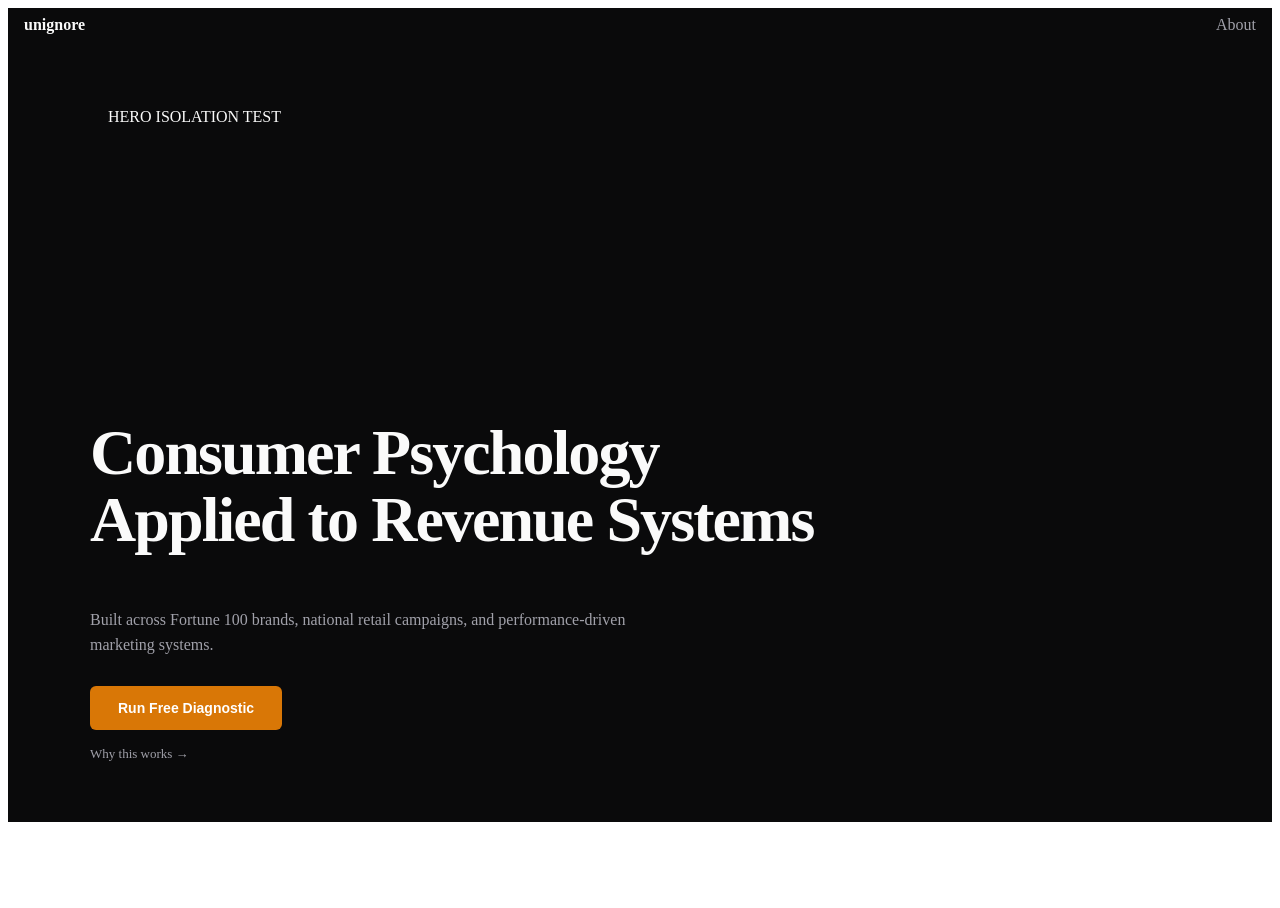
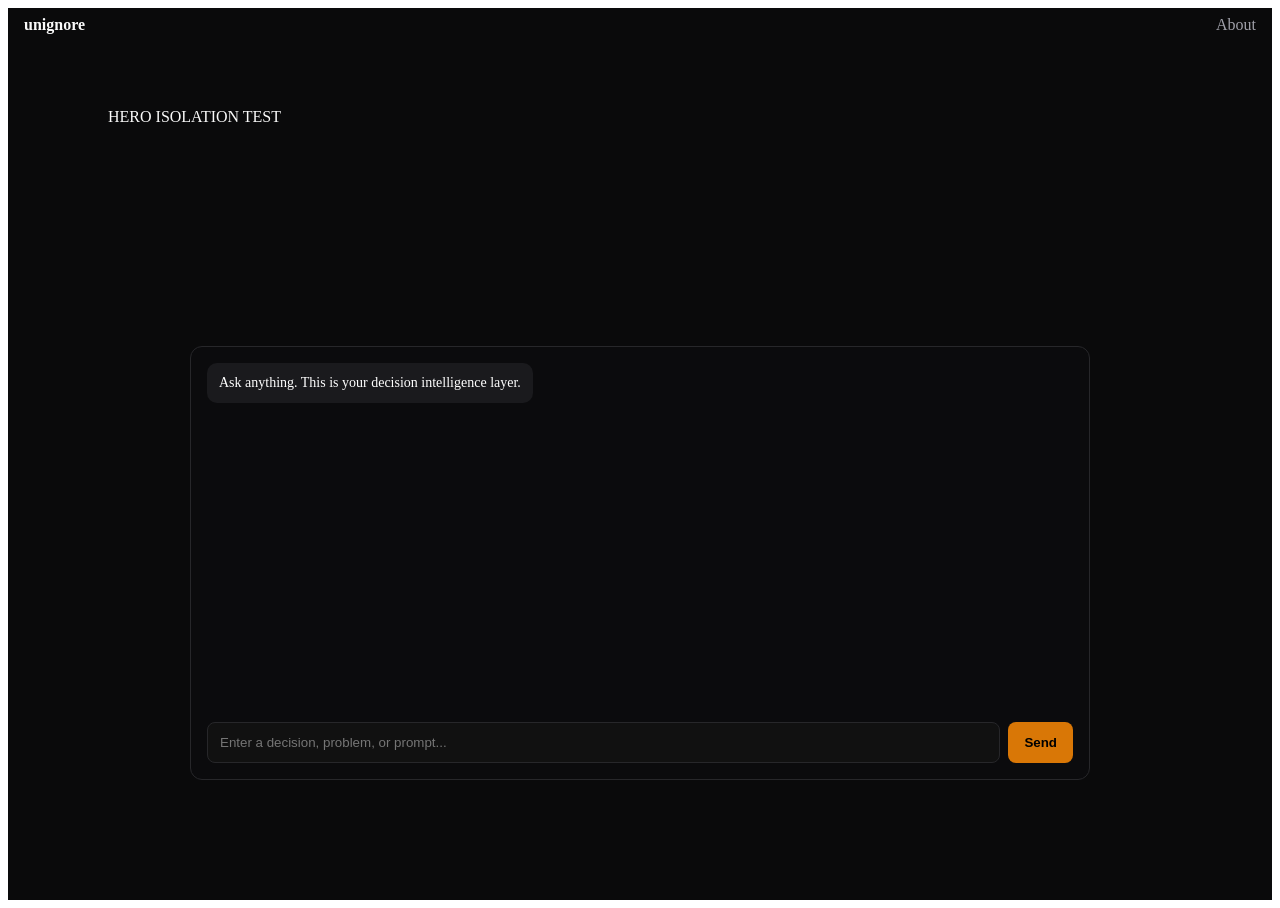
Before and after one commit to Stanisthename/unignore, a Next.js app: page / in a window 1280 px wide. Before the commit the page ends 830 px from the top, so only its background shows below. Built offline with nearby package versions, Linux system fonts and the light colour scheme.

Commit message:
Update Hero.js

```diff
--- a/components/home/Hero.js
+++ b/components/home/Hero.js
@@ -1,58 +1,101 @@
+"use client";
+
+import { useState } from "react";
 import { C } from "../data/constants";
 
 export default function Hero() {
+  const [input, setInput] = useState("");
+  const [messages, setMessages] = useState([
+    {
+      role: "assistant",
+      content: "Ask anything. This is your decision intelligence layer."
+    }
+  ]);
+
+  function handleSubmit() {
+    if (!input.trim()) return;
+
+    const newMessages = [
+      ...messages,
+      { role: "user", content: input },
+      {
+        role: "assistant",
+        content:
+          "This is a placeholder response. Next step is API integration."
+      }
+    ];
+
+    setMessages(newMessages);
+    setInput("");
+  }
+
   return (
-    <section style={{ padding: "140px 40px 60px", maxWidth: 1100, margin: "0 auto" }}>
+    <section style={{ maxWidth: 900, margin: "0 auto", padding: "120px 24px" }}>
 
-      <h1 style={{
-        fontSize: "clamp(36px, 6vw, 64px)",
-        fontWeight: 700,
-        lineHeight: 1.05,
-        letterSpacing: "-0.03em"
-      }}>
-        Consumer Psychology<br />
-        Applied to Revenue Systems
-      </h1>
+      {/* CHAT WINDOW */}
+      <div
+        style={{
+          border: `1px solid ${C.border}`,
+          borderRadius: 12,
+          padding: 16,
+          minHeight: 400,
+          display: "flex",
+          flexDirection: "column",
+          gap: 12,
+          background: "#0B0B0D"
+        }}
+      >
+        <div style={{ flex: 1, overflowY: "auto", display: "flex", flexDirection: "column", gap: 10 }}>
+          {messages.map((m, i) => (
+            <div
+              key={i}
+              style={{
+                alignSelf: m.role === "user" ? "flex-end" : "flex-start",
+                background: m.role === "user" ? C.amber : "#1A1A1D",
+                color: "#fff",
+                padding: "10px 12px",
+                borderRadius: 10,
+                maxWidth: "75%",
+                fontSize: 14,
+                lineHeight: 1.4
+              }}
+            >
+              {m.content}
+            </div>
+          ))}
+        </div>
 
-      <p style={{
-        color: C.muted,
-        maxWidth: 560,
-        marginTop: 16,
-        fontSize: 16,
-        lineHeight: 1.6
-      }}>
-        Built across Fortune 100 brands, national retail campaigns, and performance-driven marketing systems.
-      </p>
+        {/* INPUT */}
+        <div style={{ display: "flex", gap: 8 }}>
+          <input
+            value={input}
+            onChange={(e) => setInput(e.target.value)}
+            placeholder="Enter a decision, problem, or prompt..."
+            style={{
+              flex: 1,
+              padding: 12,
+              borderRadius: 8,
+              border: `1px solid ${C.border}`,
+              background: "#111",
+              color: "#fff"
+            }}
+          />
 
-      {/* PRIMARY CTA */}
-      <div style={{ marginTop: 28 }}>
-        <a href="https://theaimarketingstack.com/tools/icp-scorer">
-          <button style={{
-            padding: "14px 28px",
-            background: C.amber,
-            border: "none",
-            borderRadius: 6,
-            color: "#fff",
-            fontWeight: 700,
-            fontSize: 14,
-            cursor: "pointer"
-          }}>
-            Run Free Diagnostic
+          <button
+            onClick={handleSubmit}
+            style={{
+              padding: "12px 16px",
+              background: C.amber,
+              border: "none",
+              borderRadius: 8,
+              fontWeight: 600,
+              cursor: "pointer"
+            }}
+          >
+            Send
           </button>
-        </a>
+        </div>
       </div>
-
-      {/* SECONDARY TRUST LINK */}
-      <div style={{ marginTop: 14 }}>
-        <a href="/about" style={{
-          color: C.muted,
-          textDecoration: "none",
-          fontSize: 13
-        }}>
-          Why this works →
-        </a>
-      </div>
-
     </section>
   );
 }
```
